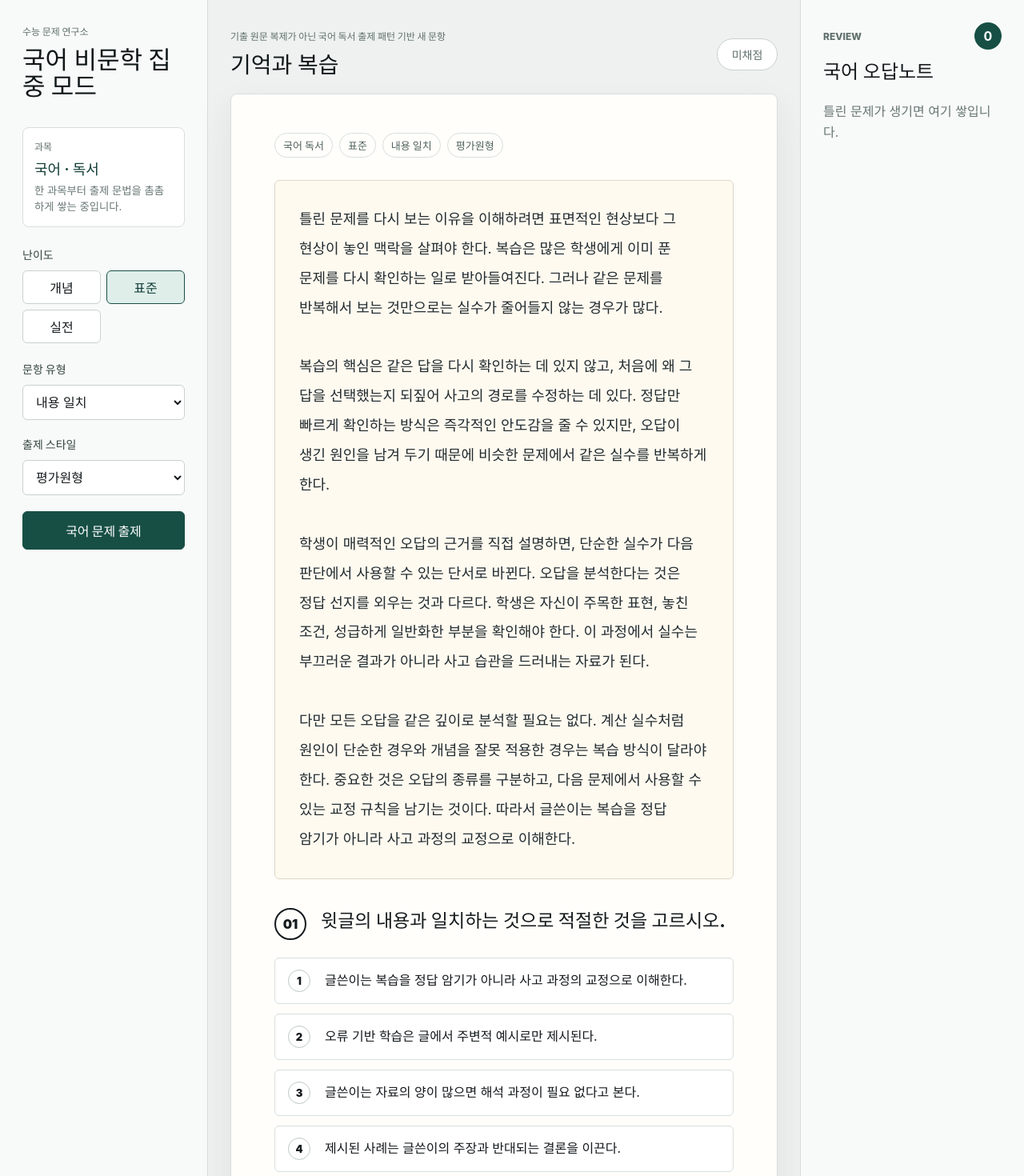
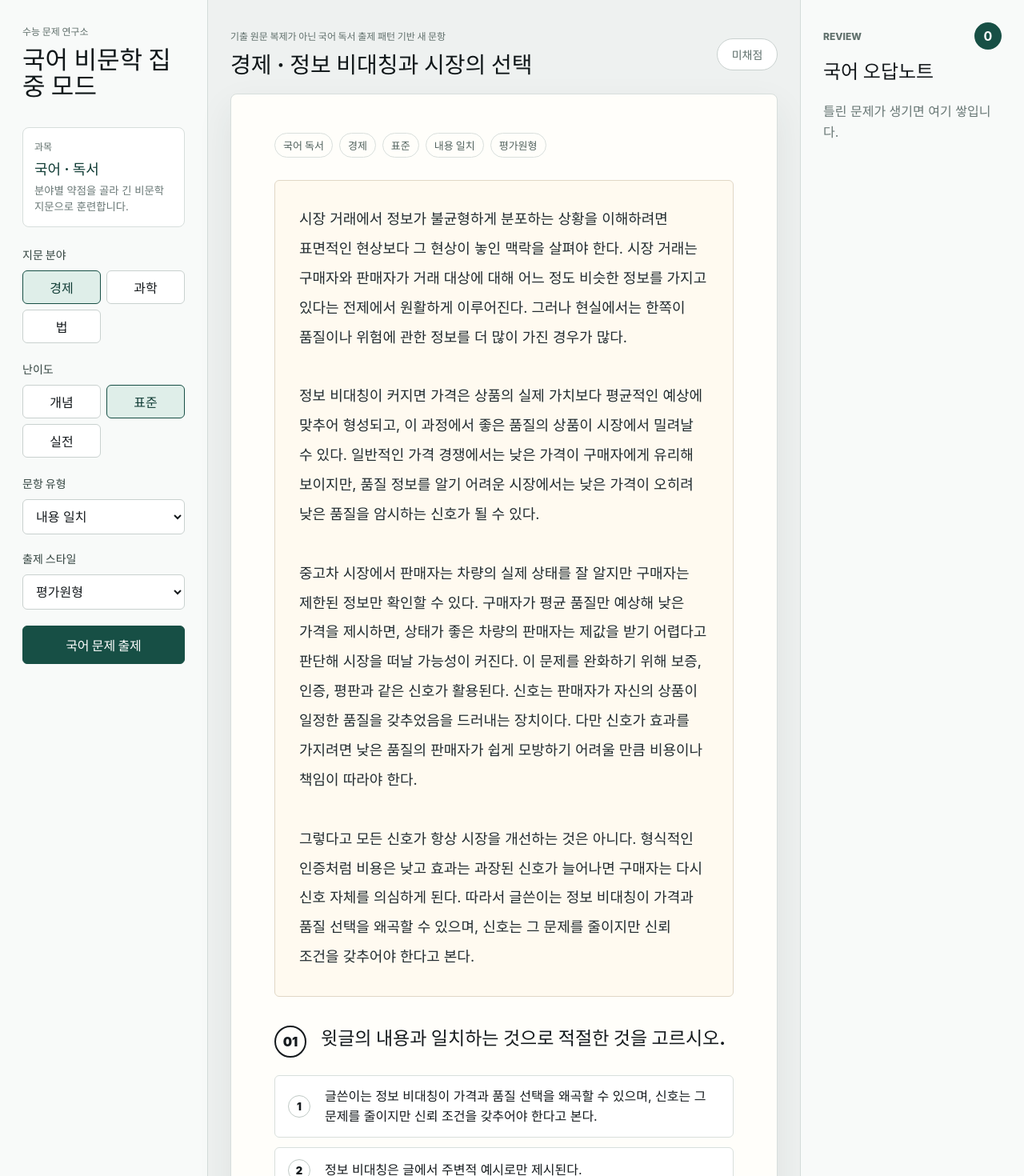
Before and after one commit to jbaoro/SAT, a React (Vite) app: page / in a window 1280 px wide. Shown: the top 1470 px of the page at 80% size. Built offline with nearby package versions, Linux system fonts and the light colour scheme.

Commit message:
Add Korean reading domains

```diff
--- a/src/App.tsx
+++ b/src/App.tsx
@@ -3,6 +3,7 @@ import {
   createKoreanReadingProblem,
   type Difficulty,
   type KoreanProblem,
+  type PassageDomain,
   type ProblemType,
   type StyleMode,
 } from './generators/koreanReading'
@@ -16,6 +17,7 @@ type SavedProblem = KoreanProblem & {
 }
 
 const difficulties: Difficulty[] = ['개념', '표준', '실전']
+const passageDomains: PassageDomain[] = ['경제', '과학', '법']
 const problemTypes: ProblemType[] = ['내용 일치', '보기 적용', '추론']
 const styleModes: StyleMode[] = ['평가원형', 'EBS 학습형', '고난도 실전형']
 
@@ -38,6 +40,7 @@ function loadSavedProblems(): SavedProblem[] {
 }
 
 function App() {
+  const [domain, setDomain] = useState<PassageDomain>('경제')
   const [difficulty, setDifficulty] = useState<Difficulty>('표준')
   const [problemType, setProblemType] = useState<ProblemType>('내용 일치')
   const [styleMode, setStyleMode] = useState<StyleMode>('평가원형')
@@ -45,7 +48,7 @@ function App() {
   const [gradingState, setGradingState] = useState<GradingState>('idle')
   const [savedProblems, setSavedProblems] = useState<SavedProblem[]>(loadSavedProblems)
   const [problem, setProblem] = useState<KoreanProblem>(() =>
-    createKoreanReadingProblem('표준', '내용 일치', '평가원형'),
+    createKoreanReadingProblem('경제', '표준', '내용 일치', '평가원형'),
   )
 
   const isAnswered = gradingState !== 'idle'
@@ -56,7 +59,7 @@ function App() {
   }, [gradingState])
 
   const generateProblem = () => {
-    setProblem(createKoreanReadingProblem(difficulty, problemType, styleMode))
+    setProblem(createKoreanReadingProblem(domain, difficulty, problemType, styleMode))
     setSubmittedAnswer('')
     setGradingState('idle')
   }
@@ -94,7 +97,23 @@ function App() {
         <div className="subject-lock">
           <span>과목</span>
           <strong>국어 · 독서</strong>
-          <small>한 과목부터 출제 문법을 촘촘하게 쌓는 중입니다.</small>
+          <small>분야별 약점을 골라 긴 비문학 지문으로 훈련합니다.</small>
+        </div>
+
+        <div className="control-group">
+          <p>지문 분야</p>
+          <div className="segmented">
+            {passageDomains.map((item) => (
+              <button
+                className={domain === item ? 'active' : ''}
+                key={item}
+                onClick={() => setDomain(item)}
+                type="button"
+              >
+                {item}
+              </button>
+            ))}
+          </div>
         </div>
 
         <div className="control-group">
@@ -140,7 +159,7 @@ function App() {
         <header className="exam-header">
           <div>
             <p>기출 원문 복제가 아닌 국어 독서 출제 패턴 기반 새 문항</p>
-            <h2>{problem.passageTitle}</h2>
+            <h2>{problem.domain} · {problem.passageTitle}</h2>
           </div>
           <div className={`score-chip ${gradingState}`}>{scoreLabel}</div>
         </header>
@@ -148,6 +167,7 @@ function App() {
         <article className="paper">
           <div className="paper-meta">
             <span>국어 독서</span>
+            <span>{problem.domain}</span>
             <span>{problem.difficulty}</span>
             <span>{problem.problemType}</span>
             <span>{problem.styleMode}</span>
@@ -211,7 +231,7 @@ function App() {
           <ul>
             {savedProblems.map((savedProblem) => (
               <li key={savedProblem.id}>
-                <span>{savedProblem.difficulty} · {savedProblem.problemType}</span>
+                <span>{savedProblem.domain} · {savedProblem.difficulty} · {savedProblem.problemType}</span>
                 <strong>{savedProblem.concept}</strong>
                 <small>내 답: {savedProblem.submittedAnswer}</small>
               </li>
--- a/src/generators/koreanReading.ts
+++ b/src/generators/koreanReading.ts
@@ -1,9 +1,11 @@
 export type Difficulty = '개념' | '표준' | '실전'
+export type PassageDomain = '경제' | '과학' | '법'
 export type ProblemType = '내용 일치' | '보기 적용' | '추론'
 export type StyleMode = '평가원형' | 'EBS 학습형' | '고난도 실전형'
 
 export type KoreanProblem = {
   id: string
+  domain: PassageDomain
   difficulty: Difficulty
   problemType: ProblemType
   styleMode: StyleMode
@@ -19,6 +21,7 @@ export type KoreanProblem = {
 }
 
 type PassagePattern = {
+  domain: PassageDomain
   title: string
   concept: string
   topic: string
@@ -33,61 +36,64 @@ type PassagePattern = {
 
 const patterns: PassagePattern[] = [
   {
-    title: '정보의 배열과 판단',
-    concept: '정보의 재구성',
-    topic: '자료가 의미를 얻는 방식',
+    domain: '경제',
+    title: '정보 비대칭과 시장의 선택',
+    concept: '정보 비대칭',
+    topic: '시장 거래에서 정보가 불균형하게 분포하는 상황',
     opening:
-      '우리는 흔히 많은 자료를 확보하면 판단의 정확성이 자연스럽게 높아진다고 생각한다. 그러나 자료가 많다는 사실은 판단의 출발점일 뿐, 그 자체가 곧바로 설득력 있는 결론을 보장하지는 않는다.',
+      '시장 거래는 구매자와 판매자가 거래 대상에 대해 어느 정도 비슷한 정보를 가지고 있다는 전제에서 원활하게 이루어진다. 그러나 현실에서는 한쪽이 품질이나 위험에 관한 정보를 더 많이 가진 경우가 많다.',
     thesis:
-      '정보는 그 자체로 완결된 의미를 갖기보다, 어떤 기준으로 배열되고 해석되는지에 따라 판단의 방향을 바꾼다.',
+      '정보 비대칭이 커지면 가격은 상품의 실제 가치보다 평균적인 예상에 맞추어 형성되고, 이 과정에서 좋은 품질의 상품이 시장에서 밀려날 수 있다.',
     contrast:
-      '단순한 자료의 양을 중시하는 관점은 정보의 신뢰도를 높이는 데 도움을 줄 수 있지만, 자료 사이의 관계를 설명하지 못하면 결론의 설득력은 약해진다.',
+      '일반적인 가격 경쟁에서는 낮은 가격이 구매자에게 유리해 보이지만, 품질 정보를 알기 어려운 시장에서는 낮은 가격이 오히려 낮은 품질을 암시하는 신호가 될 수 있다.',
     example:
-      '예를 들어 같은 통계 자료라도 시간 순서로 배열하면 변화 추세가 드러나고, 집단별로 배열하면 차이의 원인이 더 뚜렷하게 보일 수 있다.',
+      '중고차 시장에서 판매자는 차량의 실제 상태를 잘 알지만 구매자는 제한된 정보만 확인할 수 있다. 구매자가 평균 품질만 예상해 낮은 가격을 제시하면, 상태가 좋은 차량의 판매자는 제값을 받기 어렵다고 판단해 시장을 떠날 가능성이 커진다.',
     development:
-      '이때 중요한 것은 자료가 말해 주는 사실과 연구자가 부여한 해석을 구별하는 일이다. 자료는 일정한 범위 안의 현상을 보여 주지만, 그 현상이 왜 나타났는지는 자료를 묶는 기준과 비교 대상에 따라 달라진다. 따라서 독자는 글쓴이가 어떤 기준을 선택했는지, 그 기준이 결론을 이끌기에 충분한지 확인해야 한다.',
+      '이 문제를 완화하기 위해 보증, 인증, 평판과 같은 신호가 활용된다. 신호는 판매자가 자신의 상품이 일정한 품질을 갖추었음을 드러내는 장치이다. 다만 신호가 효과를 가지려면 낮은 품질의 판매자가 쉽게 모방하기 어려울 만큼 비용이나 책임이 따라야 한다.',
     limitation:
-      '물론 배열 기준을 세운다고 해서 모든 해석이 정당화되는 것은 아니다. 특정 결론을 미리 정해 놓고 그에 맞는 자료만 골라 배열한다면, 정보의 재구성은 오히려 판단을 왜곡하는 도구가 될 수 있다.',
+      '그렇다고 모든 신호가 항상 시장을 개선하는 것은 아니다. 형식적인 인증처럼 비용은 낮고 효과는 과장된 신호가 늘어나면 구매자는 다시 신호 자체를 의심하게 된다.',
     evidence:
-      '글쓴이는 정보의 가치를 자료의 양이 아니라 배열 기준과 해석 맥락에서 찾고 있다.',
+      '글쓴이는 정보 비대칭이 가격과 품질 선택을 왜곡할 수 있으며, 신호는 그 문제를 줄이지만 신뢰 조건을 갖추어야 한다고 본다.',
   },
   {
-    title: '기술과 책임',
-    concept: '기술의 사회적 책임',
-    topic: '기술 발전을 평가하는 기준',
+    domain: '과학',
+    title: '해수 순환과 기후 조절',
+    concept: '해수의 밀도 순환',
+    topic: '바닷물이 열과 염분 차이에 따라 이동하는 과정',
     opening:
-      '새로운 기술은 등장할 때마다 더 빠르고 편리한 생활을 약속한다. 그래서 기술의 가치는 흔히 성능, 속도, 효율성과 같은 지표를 중심으로 평가된다.',
+      '바다는 지구 표면의 많은 열을 저장하고 이동시키는 거대한 장치처럼 작용한다. 이때 해수의 이동은 바람에 의해 생기는 표층 흐름뿐 아니라, 온도와 염분 차이가 만드는 밀도 차이에도 영향을 받는다.',
     thesis:
-      '새로운 기술은 효율성을 높이지만, 그 효과가 사회 전체에 어떻게 분배되는지까지 함께 검토될 때 비로소 공적 가치를 지닌다.',
+      '해수의 밀도 순환은 차가워지고 염분이 높아져 무거워진 물이 가라앉고, 그 빈자리를 다른 물이 채우는 과정에서 전 지구적 열 이동을 일으킨다.',
     contrast:
-      '기술을 도구로만 보는 관점은 개발 속도와 성능을 강조한다. 그러나 이런 관점은 기술이 낳는 비용을 누가 부담하는지 설명하지 못한다.',
+      '표층 해류가 주로 바람과 지구 자전의 영향을 받아 비교적 빠르게 움직이는 데 비해, 밀도 순환은 깊은 바다까지 이어지며 훨씬 느린 시간 규모에서 작동한다.',
     example:
-      '자동화 시스템은 생산 시간을 줄일 수 있지만, 노동 방식의 변화와 접근성 문제를 함께 고려하지 않으면 특정 집단에 불리하게 작용할 수 있다.',
+      '고위도 지역에서 해수가 냉각되고 해빙이 형성되면 주변 바닷물의 염분은 상대적으로 높아진다. 이 물은 밀도가 커져 아래로 가라앉고, 깊은 바다를 따라 이동하면서 다른 지역의 해수와 열을 교환한다.',
     development:
-      '기술의 영향은 사용자의 선택만으로 결정되지 않는다. 제도, 비용, 교육 수준, 지역적 조건이 기술의 활용 가능성을 제한하기 때문이다. 같은 기술이라도 어떤 사람에게는 기회를 넓히는 수단이 되지만, 다른 사람에게는 기존의 격차를 더 크게 만드는 원인이 될 수 있다.',
+      '이러한 순환은 특정 지역의 기온을 완만하게 조절하는 데 기여한다. 따뜻한 물이 고위도로 이동하면 열을 대기로 방출하고, 차가워진 물은 다시 심층으로 내려간다. 그래서 해수 순환의 변화는 해양 내부의 문제에 그치지 않고 대기와 기후 체계에도 영향을 준다.',
     limitation:
-      '그렇다고 기술 발전을 멈추어야 한다는 뜻은 아니다. 글쓴이가 문제 삼는 것은 발전 자체가 아니라, 발전의 결과를 평가할 때 편익만 보고 부담의 분배를 보지 않는 태도이다.',
+      '다만 밀도 순환을 단순히 바닷물이 차가워져 가라앉는 현상으로만 이해하면 부족하다. 염분, 해빙, 담수 유입, 표층 흐름이 함께 작용하기 때문에 어느 한 요인만으로 순환 변화를 설명하기 어렵다.',
     evidence:
-      '글쓴이는 기술의 가치를 성능이 아니라 사회적 영향까지 포함해 판단해야 한다고 본다.',
+      '글쓴이는 해수의 밀도 순환이 온도와 염분에 따른 밀도 차이로 작동하며, 전 지구적 열 이동과 기후 조절에 영향을 준다고 본다.',
   },
   {
-    title: '기억과 복습',
-    concept: '오류 기반 학습',
-    topic: '틀린 문제를 다시 보는 이유',
+    domain: '법',
+    title: '책임의 성립과 과실 판단',
+    concept: '과실 책임',
+    topic: '어떤 행위에 법적 책임을 물을 수 있는 조건',
     opening:
-      '복습은 많은 학생에게 이미 푼 문제를 다시 확인하는 일로 받아들여진다. 그러나 같은 문제를 반복해서 보는 것만으로는 실수가 줄어들지 않는 경우가 많다.',
+      '어떤 손해가 발생했다고 해서 언제나 그 손해를 일으킨 사람에게 법적 책임이 인정되는 것은 아니다. 법은 결과만이 아니라 행위 당시의 주의 의무와 예측 가능성을 함께 고려한다.',
     thesis:
-      '복습의 핵심은 같은 답을 다시 확인하는 데 있지 않고, 처음에 왜 그 답을 선택했는지 되짚어 사고의 경로를 수정하는 데 있다.',
+      '과실 책임은 행위자가 요구되는 주의 의무를 다하지 않았고, 그로 인해 손해가 발생했다는 관련성이 인정될 때 성립한다.',
     contrast:
-      '정답만 빠르게 확인하는 방식은 즉각적인 안도감을 줄 수 있지만, 오답이 생긴 원인을 남겨 두기 때문에 비슷한 문제에서 같은 실수를 반복하게 한다.',
+      '단순히 나쁜 결과가 생겼다는 이유만으로 책임을 묻는 관점은 피해 구제에 유리해 보이지만, 행위자가 피할 수 없었던 결과까지 책임지게 할 위험이 있다.',
     example:
-      '학생이 매력적인 오답의 근거를 직접 설명하면, 단순한 실수가 다음 판단에서 사용할 수 있는 단서로 바뀐다.',
+      '예를 들어 운전자가 제한 속도를 지키고 전방 주시 의무도 다했는데 갑자기 도로에 물체가 떨어져 사고가 났다면, 결과만으로 곧바로 과실을 인정하기 어렵다. 반대로 충분히 예측 가능한 위험을 무시했다면 같은 사고라도 책임 판단이 달라질 수 있다.',
     development:
-      '오답을 분석한다는 것은 정답 선지를 외우는 것과 다르다. 학생은 자신이 주목한 표현, 놓친 조건, 성급하게 일반화한 부분을 확인해야 한다. 이 과정에서 실수는 부끄러운 결과가 아니라 사고 습관을 드러내는 자료가 된다.',
+      '따라서 과실 판단에서는 평균적인 사람이 같은 상황에서 어떤 주의를 기울였어야 하는지가 기준이 된다. 이 기준은 행위자의 주관적 의도만으로 정해지지 않고, 상황의 위험성, 예측 가능성, 회피 가능성 등을 종합해 판단된다.',
     limitation:
-      '다만 모든 오답을 같은 깊이로 분석할 필요는 없다. 계산 실수처럼 원인이 단순한 경우와 개념을 잘못 적용한 경우는 복습 방식이 달라야 한다. 중요한 것은 오답의 종류를 구분하고, 다음 문제에서 사용할 수 있는 교정 규칙을 남기는 것이다.',
+      '그러나 주의 의무를 지나치게 넓게 인정하면 모든 사고를 사후적으로 비난하게 되는 문제가 생긴다. 그래서 법적 책임은 손해 발생, 주의 의무 위반, 인과 관계가 함께 검토될 때 안정적으로 판단될 수 있다.',
     evidence:
-      '글쓴이는 복습을 정답 암기가 아니라 사고 과정의 교정으로 이해한다.',
+      '글쓴이는 법적 책임이 손해라는 결과만으로 정해지지 않고, 주의 의무 위반과 예측 가능성, 인과 관계를 함께 따져야 한다고 본다.',
   },
 ]
 
@@ -170,17 +176,20 @@ function getQuestion(problemType: ProblemType, styleMode: StyleMode) {
 }
 
 export function createKoreanReadingProblem(
+  domain: PassageDomain,
   difficulty: Difficulty,
   problemType: ProblemType,
   styleMode: StyleMode,
 ): KoreanProblem {
   const seed = Date.now()
-  const pattern = pick(patterns, seed)
+  const domainPatterns = patterns.filter((pattern) => pattern.domain === domain)
+  const pattern = pick(domainPatterns, seed)
   const choices = buildChoices(pattern, problemType, styleMode)
   const answer = getAnswer(problemType, pattern)
 
   return {
-    id: `korean-reading-${difficulty}-${problemType}-${styleMode}-${seed}`,
+    id: `korean-reading-${domain}-${difficulty}-${problemType}-${styleMode}-${seed}`,
+    domain,
     difficulty,
     problemType,
     styleMode,
```
